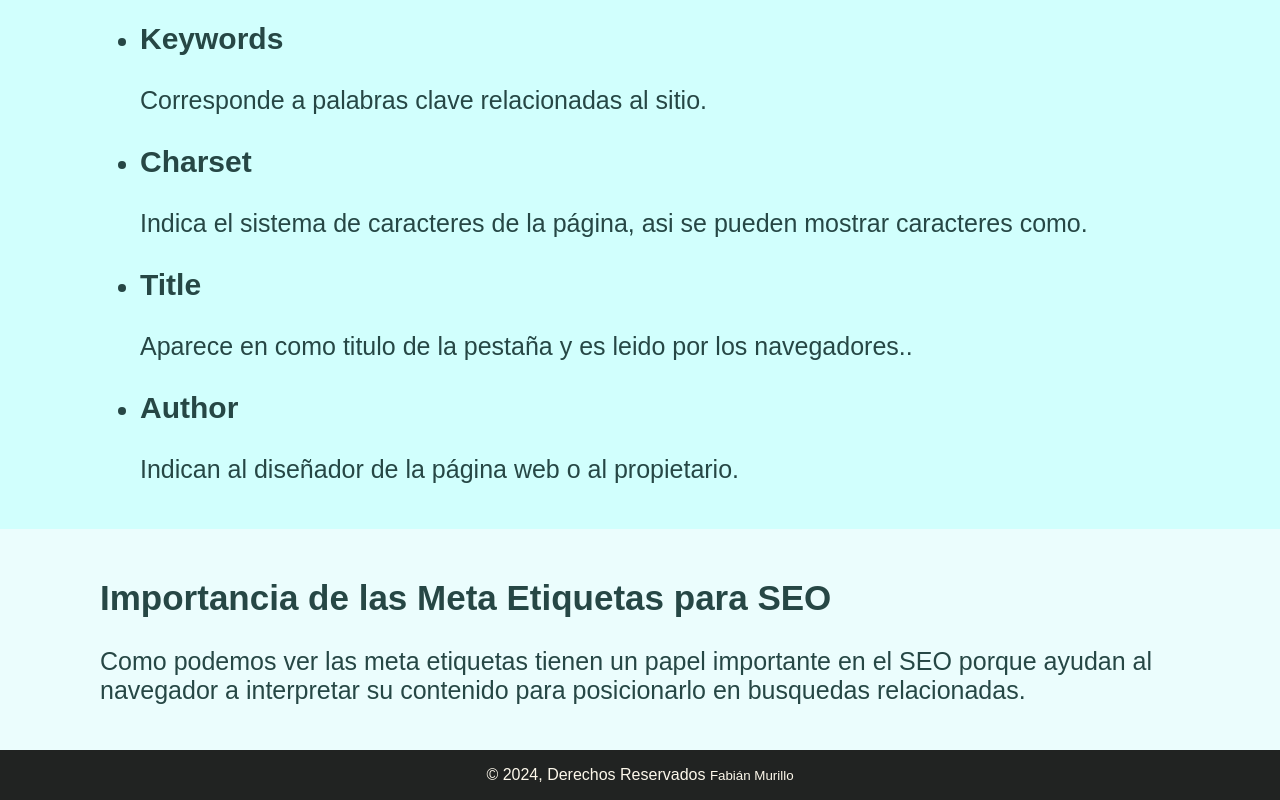
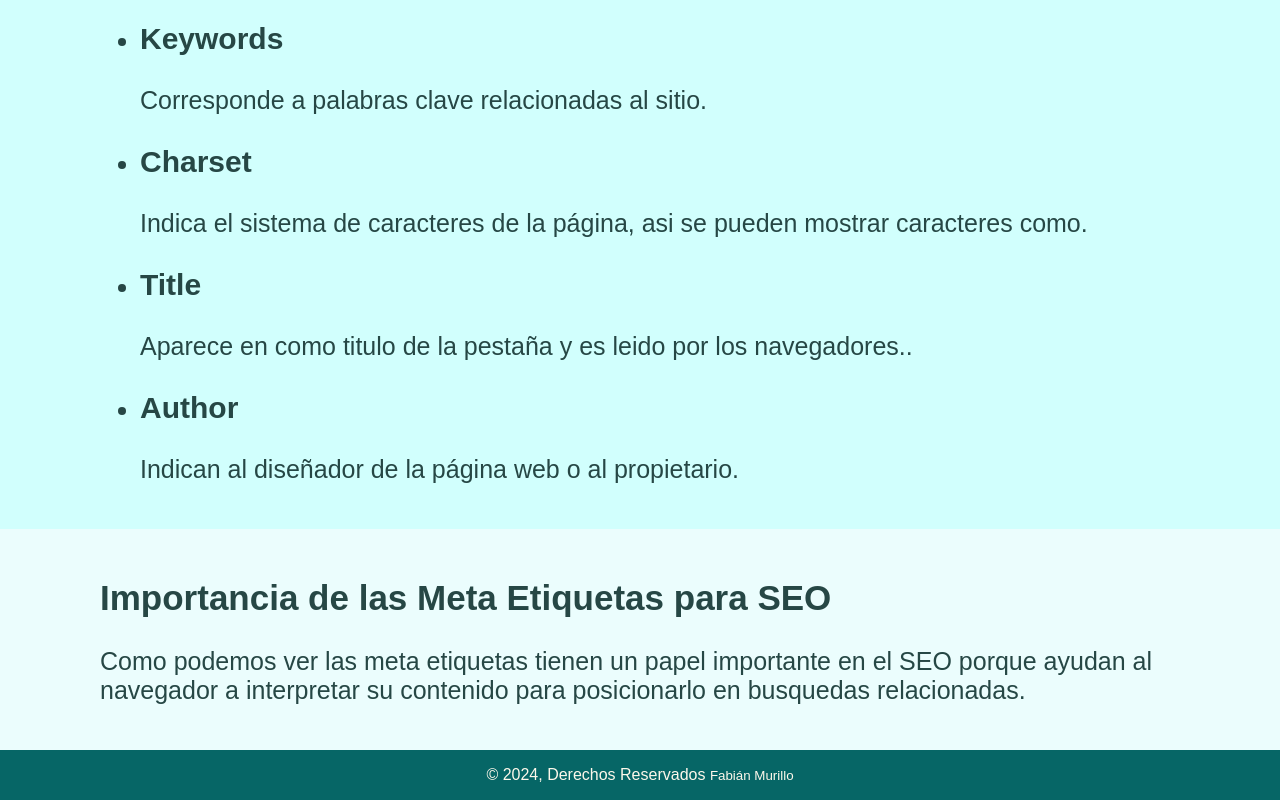
Before and after one commit to PocketPizzero/seoHTML.github.io, a plain HTML site: page Pagina Seo.html in a window 1280 px wide. Shown: the part 1764-2564 px from the top of the page. Drawn offline with Linux system fonts and the light colour scheme.

Commit message:
Update stylesSeo.css

```diff
--- a/stylesSeo.css
+++ b/stylesSeo.css
@@ -103,6 +103,6 @@ footer {
     display: flex;
     justify-content: center;
     align-items: center;
-    background-color: #212322;
+    background-color: #066666;
     color: #fdf8eb;
 }
```
